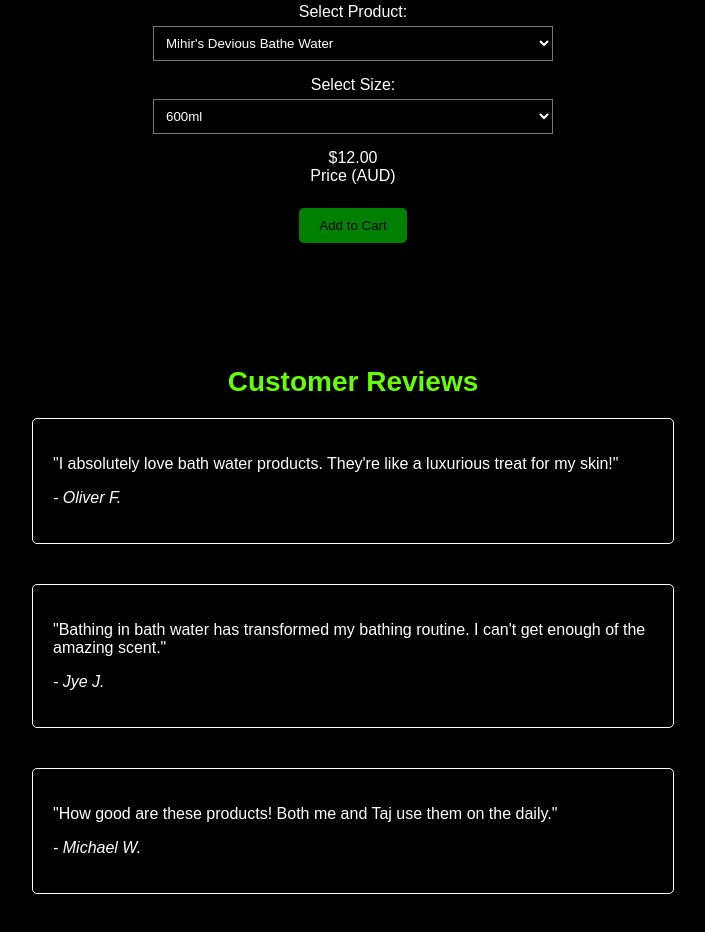
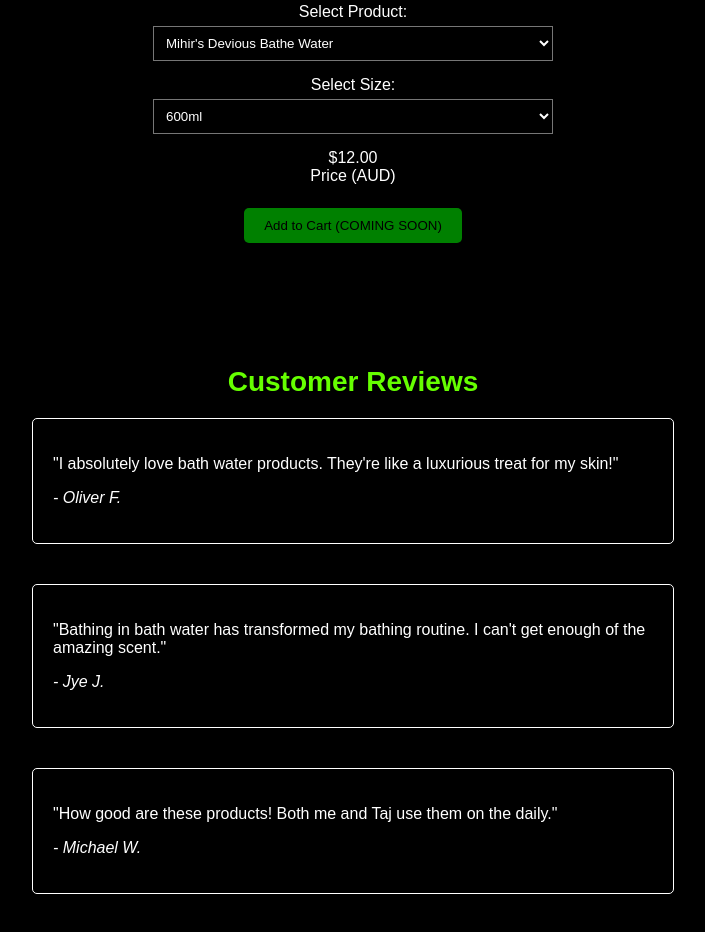
Before and after one commit to YodasBalls/MBW, a plain HTML site: page index.html in a window 1280 px wide. Shown: the part 1481-2413 px from the top of the page, without its empty margins (287-992 px from the left). Drawn offline with Linux system fonts and the light colour scheme.

Commit message:
Update index.html

```diff
--- a/index.html
+++ b/index.html
@@ -384,7 +384,7 @@
                 <span id="price"></span>
                 <label for="price">Price (AUD)</label>
                 <br>
-                <button type="submit" class="purchase-button">Add to Cart</button>
+                <button type="submit" class="purchase-button">Add to Cart (COMING SOON)</button>
             </form>
         </section>
 
```
